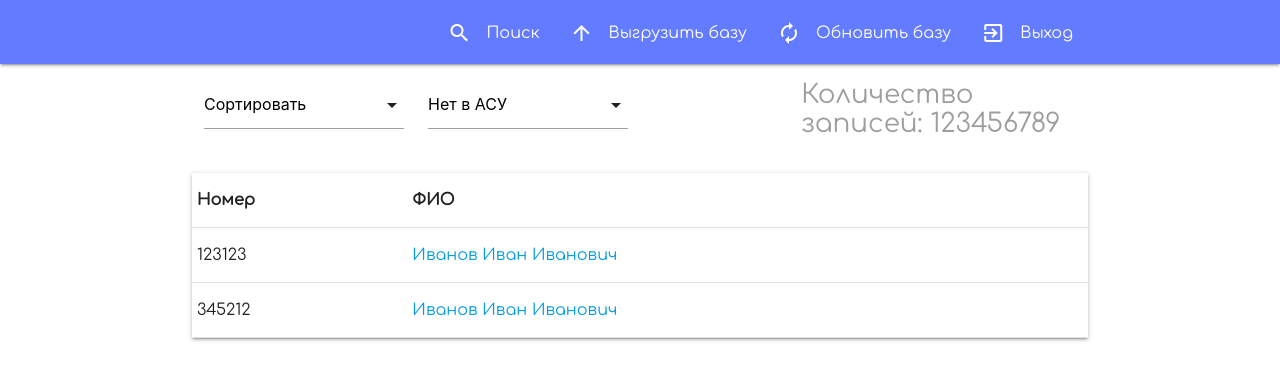
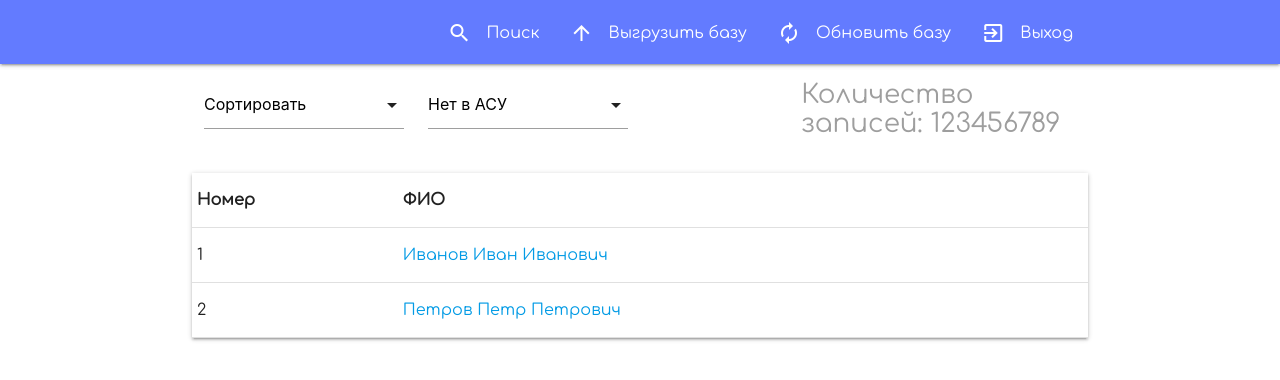
Before and after one commit to mikhalovich/Profcom_DB, a Vue app: page / in a window 1280 px wide. Shown: the top 380 px of the page. Built offline with nearby package versions, Linux system fonts and the light colour scheme; no server answers; sample sign-in values are in the browser's storage.

Commit message:
Added store and JSON placeholder

```diff
--- a/src/components/detailPage/items/personalInformation.vue
+++ b/src/components/detailPage/items/personalInformation.vue
@@ -7,33 +7,33 @@
       <div class="row">
         <div class="input-field col s3">
           <input id="number" type="number" class="validate" min="1" />
-          <label for="number">Номер</label>
+          <label for="number">{{ personall.id }}</label>
         </div>
         <div class="input-field col s9">
           <input id="name" type="text" class="validate" />
-          <label for="name">ФИО</label>
+          <label for="name">{{ personall.personalInformation.fullName }}</label>
         </div>
       </div>
       <div class="row">
         <div class="input-field col s12">
           <input id="date" type="text" class="datepicker validate" />
-          <label for="date">Дата рождения</label>
+          <label for="date">{{ personall.personalInformation.dateOfBirth }}</label>
         </div>
       </div>
       <div class="row">
         <div class="input-field col s12">
           <input id="address" type="text" class="validate" />
-          <label for="address">Адрес</label>
+          <label for="address">{{ personall.personalInformation.address }}</label>
         </div>
       </div>
       <div class="row">
         <div class="input-field col l3 m6 s6">
           <input id="telNumberFirst" type="text" class="validate" />
-          <label for="telNumberFirst">Телефон №1</label>
+          <label for="telNumberFirst">{{ personall.personalInformation.firstNumebr }}</label>
         </div>
         <div class="input-field col l3 m6 s6">
           <input id="telNumberSecond" type="text" class="validate" />
-          <label for="telNumberSecond">Телефон №2</label>
+          <label for="telNumberSecond">{{ personall.personalInformation.secondNumber }}</label>
         </div>
         <div class="input-field col s6">
           <select>
@@ -55,23 +55,34 @@
       <div class="row">
         <div class="input-field col s2">
           <input id="seriesOfPassport" type="text" class="validate" />
-          <label for="seriesOfPassport">Серия</label>
+          <label for="seriesOfPassport">{{ personall.personalInformation.passportSeries }}</label>
         </div>
         <div class="input-field col s4">
           <input id="numberOfPassport" type="text" class="validate" />
-          <label for="numberOfPassport">Номер</label>
+          <label for="numberOfPassport">{{ personall.personalInformation.passportID }}</label>
         </div>
         <div class="input-field col s6">
           <input id="issued" type="text" class="validate" />
-          <label for="issued">Кем выдан</label>
+          <label for="issued">{{ personall.personalInformation.issuedBy }}</label>
         </div>
         <div class="row">
           <div class="input-field col s12">
             <input id="dateIssued" type="text" class="datepicker validate" />
-            <label for="dateIssued">Дата выдачи</label>
+            <label for="dateIssued">{{ personall.personalInformation.dateOfIssue }}</label>
           </div>
         </div>
       </div>
     </div>
   </form>
 </template>
+
+<script>
+export default {
+  props: {
+    personall: {
+      type: Object,
+      required: true
+    }
+  }
+};
+</script>
--- /dev/null
+++ b/src/json/data.json
@@ -0,0 +1,110 @@
+[
+  {
+    "id": 1,
+    "personalInformation": {
+      "fullName": "Иванов Иван Иванович",
+      "dateOfBirth": "01.09.1999",
+      "address": "г.Гродно, ул.Пушкина, д.2 ",
+      "firstNumebr": "1132123",
+      "secondNumber": "22233110",
+      "status": "Отчислен",
+      "passportSeries": "КН",
+      "passportID": "112233123",
+      "issuedBy": "Ленинское РУВД",
+      "dateOfIssue": "12.01.2006"
+    },
+    "prfessionalOrientation": {
+      "faculty": "Математики и информатики",
+      "course": "2",
+      "group": "181",
+      "formOfStudy": "Бюджетная",
+      "numberOfRecordBook": "8888888",
+      "specialty": "МАТ(НПД)"
+    },
+    "profcomInformation": {
+      "unionMembership": "Да",
+      "numberOfTicket": "123213",
+      "dateOfIssueTicket": "12.02.2015",
+      "position": "",
+      "TypeOfPayment": "Наличными",
+      "membershipFee": [
+        {
+          "date": "12.09.2017",
+          "sum": "200"
+        },
+        {
+          "date": "3.10.2017",
+          "sum": "3000"
+        },
+        {
+          "date": "14.11.2018",
+          "sum": "4000"
+        }
+      ]
+    },
+    "socialIndicators": {
+      "orphan": "Да",
+      "manyChild": "Да"
+    },
+    "placeOfResidence": {},
+    "materialAid": {},
+    "travelTickets": {},
+    "privileges": {},
+    "money": {},
+    "notes": {}
+  },
+  {
+    "id": 2,
+    "personalInformation": {
+      "fullName": "Петров Петр Петрович",
+      "dateOfBirth": "21.11.2003",
+      "address": "г. Лида, ул.Петрова, д.34 ",
+      "firstNumebr": "1132123",
+      "secondNumber": "22233110",
+      "status": "Студент",
+      "passportSeries": "КН",
+      "passportID": "22222222222",
+      "issuedBy": "Ленинское РУВД",
+      "dateOfIssue": "12.01.2006"
+    },
+    "prfessionalOrientation": {
+      "faculty": "Филологический",
+      "course": "1",
+      "group": "101",
+      "formOfStudy": "Платная",
+      "numberOfRecordBook": "123654",
+      "specialty": "ФИЛ(НПД)"
+    },
+    "profcomInformation": {
+      "unionMembership": "Нет",
+      "numberOfTicket": "77777",
+      "dateOfIssueTicket": "12.02.2015",
+      "position": "",
+      "TypeOfPayment": "Наличными",
+      "membershipFee": [
+        {
+          "date": "12.09.2017",
+          "sum": "200"
+        },
+        {
+          "date": "3.10.2017",
+          "sum": "3000"
+        },
+        {
+          "date": "14.11.2018",
+          "sum": "4000"
+        }
+      ]
+    },
+    "socialIndicators": {
+      "orphan": "Да",
+      "manyChild": "Да"
+    },
+    "placeOfResidence": {},
+    "materialAid": {},
+    "travelTickets": {},
+    "privileges": {},
+    "money": {},
+    "notes": {}
+  }
+]
--- a/src/main.js
+++ b/src/main.js
@@ -2,7 +2,7 @@ import Vue from "vue";
 import Vuelidate from "vuelidate";
 import App from "./App.vue";
 import router from "./router";
-import store from "./store/store";
+import store from "./store";
 import messagePlugin from "./utils/message.plugin";
 import "./registerServiceWorker";
 import "materialize-css/dist/js/materialize.min";
--- a/src/store/store.js
+++ b/src/store/index.js
@@ -1,6 +1,7 @@
 import Vue from "vue";
 import Vuex from "vuex";
 import auth from "./auth";
+import personalInfo from "./personal-info";
 
 Vue.use(Vuex);
 
@@ -17,10 +18,11 @@ export default new Vuex.Store({
     }
   },
   getters: {
-    error: s => s.error
+    error: state => state.error
   },
   actions: {},
   modules: {
-    auth
+    auth,
+    personalInfo
   }
 });
--- /dev/null
+++ b/src/store/personal-info.js
@@ -0,0 +1,22 @@
+//import firebase from "firebase/app";
+import pers_JSON from "@/json/data.json";
+
+export default {
+  state: {
+    persons: []
+  },
+  mutations: {
+    setPersons(state, persons) {
+      state.persons = persons;
+    }
+  },
+  getters: {
+    persons: state => state.persons
+  },
+  actions: {
+    fetchPersons({ commit }) {
+      const persons = pers_JSON;
+      commit("setPersons", persons);
+    }
+  }
+};
--- a/src/utils/message.plugin.js
+++ b/src/utils/message.plugin.js
@@ -1,10 +1,12 @@
 export default {
   install(Vue) {
     Vue.prototype.$message = function(html) {
+      // eslint-disable-next-line
       M.toast({ html, classes: "rounded" });
     };
 
     Vue.prototype.$error = function(html) {
+      // eslint-disable-next-line
       M.toast({ html: `[Ошибка]: ${html}`, classes: "rounded" });
     };
   }
--- a/src/views/Detail.vue
+++ b/src/views/Detail.vue
@@ -11,7 +11,7 @@
         <li>
           <div class="collapsible-header">Личная информация</div>
           <div class="collapsible-body">
-            <personalInfo />
+            <personalInfo :personall="personal" />
           </div>
         </li>
         <li>
@@ -87,9 +87,12 @@ import money from "@/components/detailPage/items/money";
 import notes from "@/components/detailPage/items/notes";
 import privileges from "@/components/detailPage/items/privileges";
 import Datepicker from "../utils/Datepicker";
+
 export default {
   mounted() {
+    // eslint-disable-next-line
     M.Collapsible.init(document.querySelectorAll(".collapsible"), {});
+    // eslint-disable-next-line
     M.FormSelect.init(document.querySelectorAll("select"), {});
 
     Datepicker.InitDatepicker();
@@ -106,6 +109,16 @@ export default {
     money,
     notes,
     privileges
+  },
+  computed: {
+    personal() {
+      for (let i = 0; i <= this.$store.getters.persons.length; i++ ) {
+        if (this.$store.getters.persons[i].id == this.$route.query.id) {
+          return this.$store.getters.persons[i];
+        }
+      }
+      return {};
+    }
   }
 };
 </script>
--- a/src/views/Home.vue
+++ b/src/views/Home.vue
@@ -17,16 +17,14 @@
         </thead>
 
         <tbody>
-          <tr>
-            <td>123123</td>
+          <tr v-for="(person, number) in persons" :key="person.id">
+            <td>{{ number + 1 }}</td>
             <td>
-              <router-link class="modal-trigger" to="/detail">Иванов Иван Иванович</router-link>
-            </td>
-          </tr>
-          <tr>
-            <td>345212</td>
-            <td>
-              <router-link class="modal-trigger" to="/detail">Иванов Иван Иванович</router-link>
+              <router-link
+                :to="{ path: 'detail', query: { id: `${person.id}` } }"
+              >
+                {{ person.personalInformation.fullName }}
+              </router-link>
             </td>
           </tr>
         </tbody>
@@ -38,11 +36,18 @@
 <script>
 import sort from "@/components/homePage/sort";
 import AmountOfRecords from "@/components/homePage/AmountOfRecords";
+import { mapGetters } from "vuex";
+
 export default {
   name: "home",
 
   mounted() {
+    // eslint-disable-next-line
     M.FormSelect.init(document.querySelectorAll("select"), {});
+    this.$store.dispatch("fetchPersons");
+  },
+  computed: {
+    ...mapGetters(["persons"])
   },
   components: {
     sort,
```
